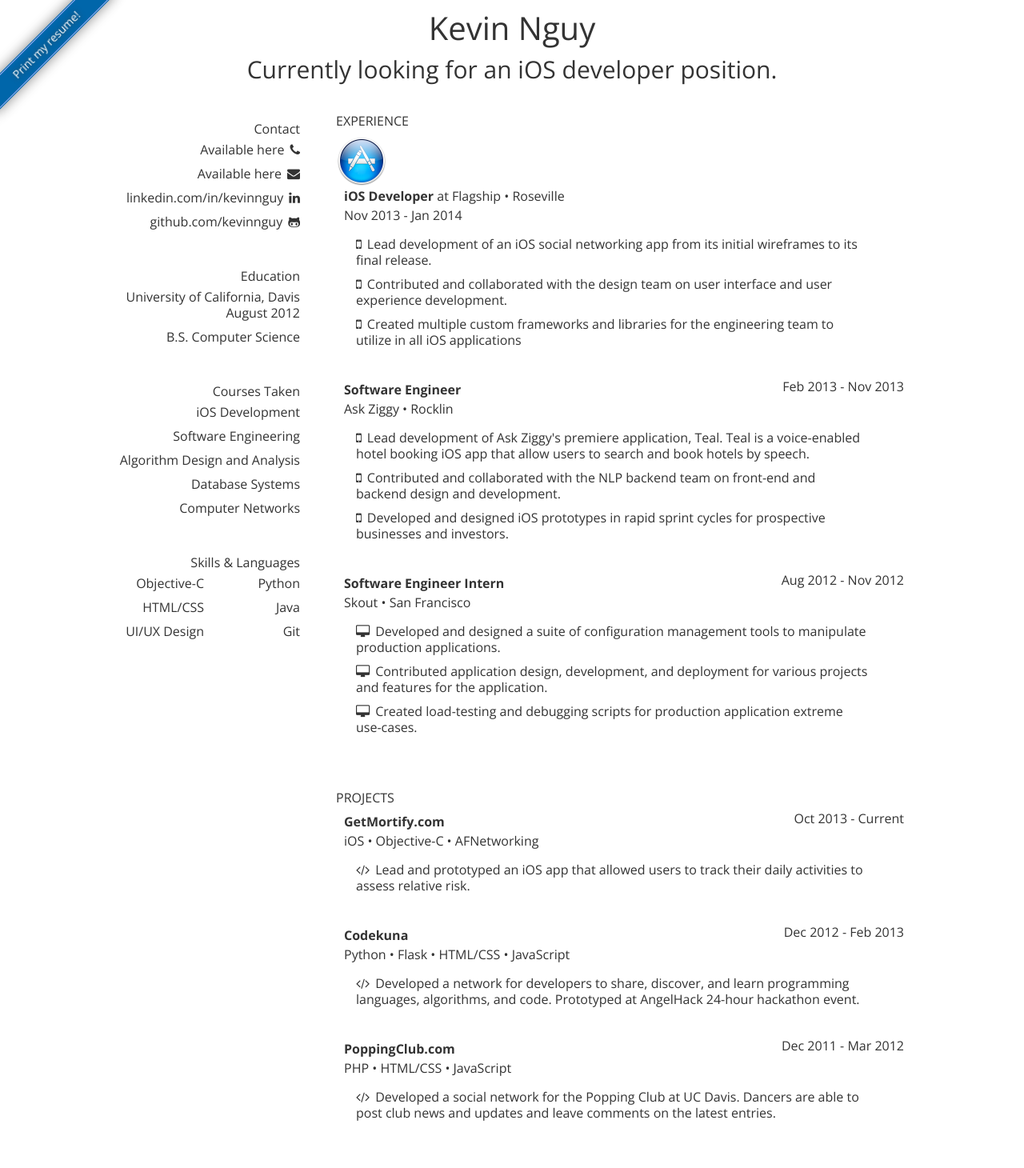
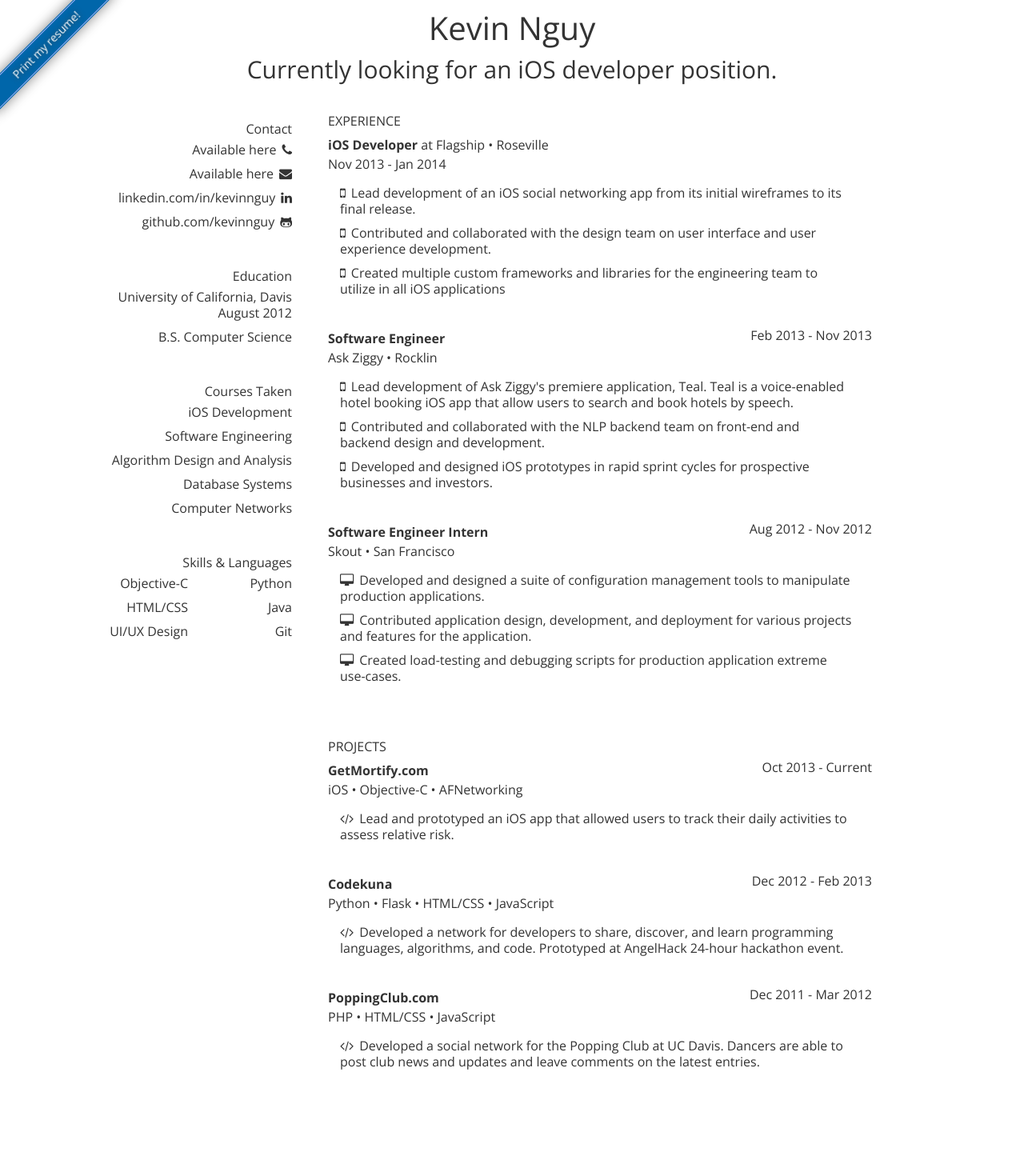
Before and after one commit to kevinnguy/kevinnguy.github.com, a Jekyll site: the page index.html, which Jekyll copies as it is, in a window 1280 px wide. Shown: the whole page at 80% size. Built offline with Jekyll 4.4.1, drawn with Linux system fonts in a browser that asks for light colours; after the commit the page ends 1396 px from its top, so only the background shows below that.

Commit message:
Sorry for the poor description

```diff
--- a/index.html
+++ b/index.html
@@ -98,7 +98,6 @@
 
         <dl class="fourteen columns bottom">
           <dt>
-            <img src="img.png" alt="some_text">
             <p class="nine columns"><strong>iOS Developer</strong> at Flagship  &bull;  Roseville</br>Nov 2013 - Jan 2014</p>
           </dt>
           <ul>
--- a/static/css/new_style.css
+++ b/static/css/new_style.css
@@ -13,8 +13,9 @@
 .column,.columns
 { float:left;
   display:inline;
-  margin-left:10px;
-  margin-right:10px; }
+  /*margin-left:10px;*/
+  /*margin-right:10px; */
+}
 
 .row
 { margin-bottom:20px; }
```
Also changed, not shown: img.png (deleted).
